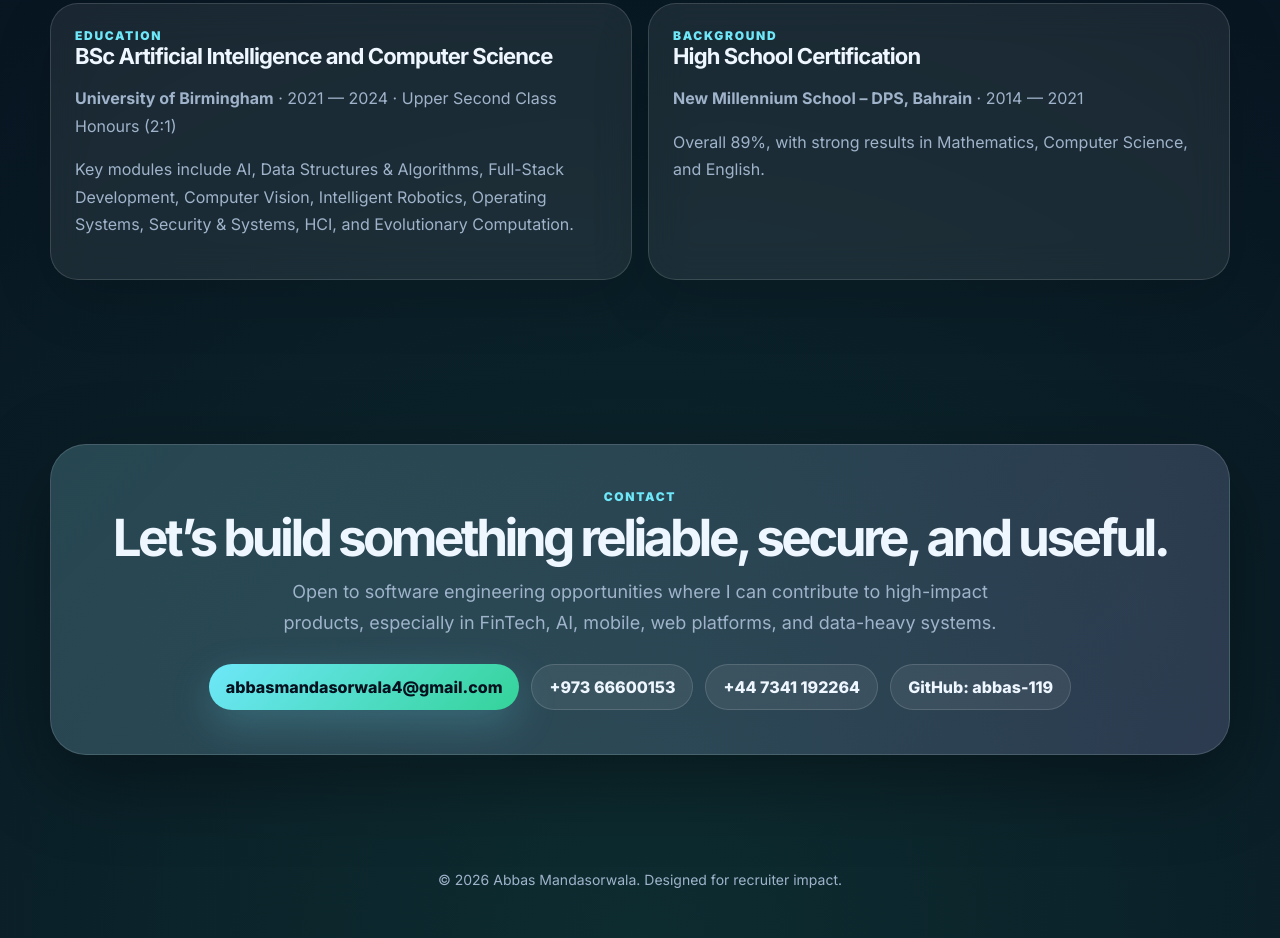
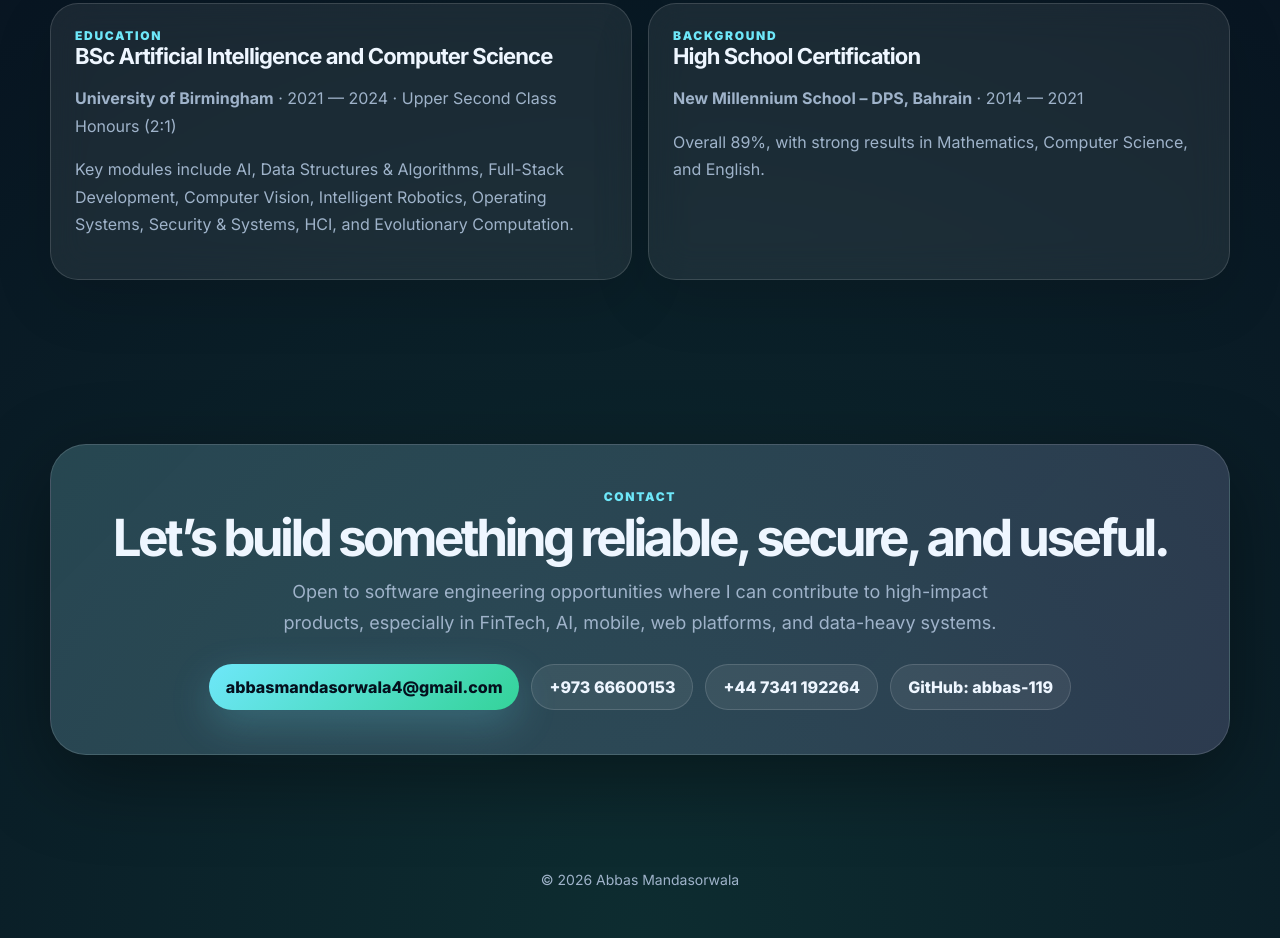
Before and after one commit to abbas-119/portfolio, a plain HTML site: page index.html in a window 1280 px wide. Shown: the part 3813-4751 px from the top of the page. Drawn offline with Linux system fonts and the light colour scheme.

Commit message:
Update index.html

```diff
--- a/index.html
+++ b/index.html
@@ -671,7 +671,7 @@
   </main>
 
   <footer>
-    <div class="container">© <span id="year"></span> Abbas Mandasorwala. Designed for recruiter impact.</div>
+    <div class="container">© <span id="year"></span> Abbas Mandasorwala</div>
   </footer>
 
   <script>
```
